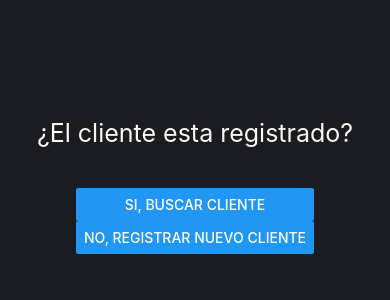
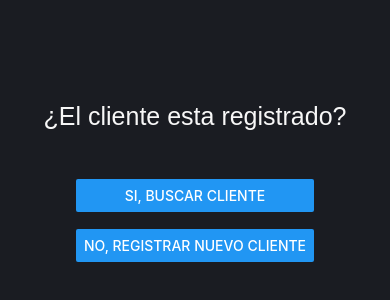
Before and after one commit to Getial/Admos-App, a React Native app: screen /NewOrder in a window 390 px wide. Shown: the part 236-536 px from the top of the page. Built offline with nearby package versions, Linux system fonts and the light colour scheme.

Commit message:
separando los stack navigation

```diff
--- a/package.json
+++ b/package.json
@@ -12,6 +12,7 @@
     "@react-navigation/bottom-tabs": "^6.5.8",
     "@react-navigation/native": "^6.1.7",
     "@react-navigation/native-stack": "^6.9.13",
+    "axios": "^1.4.0",
     "expo": "~49.0.5",
     "expo-status-bar": "~1.6.0",
     "react": "18.2.0",
--- /dev/null
+++ b/src/navigation/HomeNavigation.js
@@ -0,0 +1,20 @@
+import React from 'react'
+import { createNativeStackNavigator } from "@react-navigation/native-stack";
+
+import HomeScreen from "../screens/HomeScreen";
+import DetailOrderScreen from "../screens/DetailOrderScreen";
+
+const Stack = createNativeStackNavigator()
+
+const HomeNavigation = () => {
+  return (
+    <Stack.Navigator screenOptions={{
+        headerShown: false
+    }}>
+        <Stack.Screen name="Orders" component={HomeScreen} />
+        <Stack.Screen name="DetailOrder" component={DetailOrderScreen} />
+    </Stack.Navigator>
+  )
+}
+
+export default HomeNavigation
--- a/src/navigation/Navigation.js
+++ b/src/navigation/Navigation.js
@@ -1,46 +1,13 @@
 import React from "react";
 import { createBottomTabNavigator } from "@react-navigation/bottom-tabs";
-import { createNativeStackNavigator } from "@react-navigation/native-stack";
 import Icon from "react-native-vector-icons/FontAwesome5";
 
-import HomeScreen from "../screens/HomeScreen";
+import { colors, theme } from "../utils/desing";
 import LoginScreen from "../screens/LoginScreen";
-import IsClientRegistered from "../screens/IsClientRegistered";
-import { colors, theme } from "../utils/desing";
-import NewClientRegister from "../screens/NewClientRegister";
-import DetailOrderScreen from "../screens/DetailOrderScreen";
-import SearchClient from "../screens/SearchClient";
+import HomeNavigation from "./HomeNavigation";
+import NewOrderNavigation from "./NewOrderNavigation";
 
-const OrderStack = createNativeStackNavigator()
-const HomeStack = createNativeStackNavigator()
 const Tab = createBottomTabNavigator()
-
-const HomeStackScreen = () =>{
-    return (
-        <HomeStack.Navigator screenOptions={{
-            headerShown: false
-        }}>
-            <HomeStack.Screen name="Orders" component={HomeScreen} />
-            <HomeStack.Screen name="DetailOrder" component={DetailOrderScreen} />
-        </HomeStack.Navigator>
-    )
-}
-
-
-const NewOrderStackScreen = ({navigation}) =>{
-    React.useLayoutEffect(() => {
-        navigation.setOptions({tabBarStyle: { display: 'none'}})
-    }, [navigation])
-    return (
-        <OrderStack.Navigator screenOptions={{
-            headerShown: false
-        }}>
-            <OrderStack.Screen name="IsClientRegistered" component={IsClientRegistered} />
-            <OrderStack.Screen name="NewClientRegister" component={NewClientRegister} />
-            <OrderStack.Screen name="SearchClient" component={SearchClient} />
-        </OrderStack.Navigator>
-    )
-}
 
 
 const Navigation = () => {
@@ -53,13 +20,13 @@ const Navigation = () => {
             },
             tabBarActiveTintColor: colors[theme].card
         }}>
-            <Tab.Screen name="Home" component={HomeStackScreen} options={{
+            <Tab.Screen name="Home" component={HomeNavigation} options={{
                 tabBarLabel: "Ordenes",
                 tabBarIcon: ({color}) => (
                     <Icon name="list" color={color}/>
                 )
             }}/>
-            <Tab.Screen name="NewOrder" component={NewOrderStackScreen} options={{
+            <Tab.Screen name="NewOrder" component={NewOrderNavigation} options={{
                 tabBarLabel: "Nueva Orden",
                 tabBarIcon: ({color}) => (
                     <Icon name="plus" color={color}/>
--- /dev/null
+++ b/src/navigation/NewOrderNavigation.js
@@ -0,0 +1,24 @@
+import React from 'react'
+import { createNativeStackNavigator } from "@react-navigation/native-stack";
+import IsClientRegistered from "../screens/IsClientRegistered";
+import NewClientRegister from "../screens/NewClientRegister";
+import SearchClient from "../screens/SearchClient";
+
+const Stack = createNativeStackNavigator()
+
+const NewOrderNavigation = ({navigation}) => {
+    React.useLayoutEffect(() => {
+        navigation.setOptions({tabBarStyle: { display: 'none'}})
+    }, [navigation])
+    return (
+        <Stack.Navigator screenOptions={{
+            headerShown: false
+        }}>
+            <Stack.Screen name="IsClientRegistered" component={IsClientRegistered} />
+            <Stack.Screen name="NewClientRegister" component={NewClientRegister} />
+            <Stack.Screen name="SearchClient" component={SearchClient} />
+        </Stack.Navigator>
+    )
+}
+
+export default NewOrderNavigation
--- a/src/screens/IsClientRegistered.js
+++ b/src/screens/IsClientRegistered.js
@@ -9,9 +9,9 @@ const IsClientRegistered = ({ navigation }) => {
   return (
     <SafeAreaView style={styles.container}>
       <Text style={styles.title}>¿El cliente esta registrado?</Text>
-      <View>
-        <Button title='Si, Buscar cliente' onPress={() => navigation.navigate('SearchClient')} />
-        <Button title='No, Registrar nuevo cliente' onPress={() => navigation.navigate('NewClientRegister')} />
+      <View style={styles.buttonsContainer}>
+        <Button title='Si, Buscar cliente' style={styles.buton} onPress={() => navigation.navigate('SearchClient')} />
+        <Button title='No, Registrar nuevo cliente' style={styles.buton} onPress={() => navigation.navigate('NewClientRegister')} />
       </View>
     </SafeAreaView>
   )
@@ -27,7 +27,16 @@ const styles = StyleSheet.create({
     title: {
         color: colors[theme].title,
         fontSize: 25,
-        marginBottom: 40
+        marginBottom: 40,
+        fontFamily: fontFamily,
+    },
+    buttonsContainer: {
+        height: 100,
+        flexDirection: 'column',
+        justifyContent: 'space-around'
+    },
+    buton: {
+        fontFamily: fontFamily,
     }
 })
 
--- a/src/screens/NewClientRegister.js
+++ b/src/screens/NewClientRegister.js
@@ -1,12 +1,53 @@
-import { View, Text } from 'react-native'
+import { View, Text, TextInput, Button, StyleSheet } from 'react-native'
 import React from 'react'
+import { SafeAreaView } from 'react-native-safe-area-context';
+
+import { colors, fontFamily, theme } from '../utils/desing';
 
 const NewClientRegister = () => {
   return (
-    <View>
-      <Text>NewClientRegister</Text>
-    </View>
+    <SafeAreaView style={styles.container}>
+      <Text style={styles.title}>Nuevo Cliente</Text>
+      <View style={styles.form}>
+        <TextInput placeholder="Nombre completo" placeholderTextColor={colors[theme].placeholder} style={styles.input}/>
+        <TextInput placeholder="Numero de documento" placeholderTextColor={colors[theme].placeholder} style={styles.input}/>
+        <TextInput placeholder="Celular" placeholderTextColor={colors[theme].placeholder} style={styles.input}/>
+        <TextInput placeholder="Direccion" placeholderTextColor={colors[theme].placeholder} style={styles.input}/>
+        <TextInput placeholder="Ciudad o Municipio" placeholderTextColor={colors[theme].placeholder} style={styles.input}/>
+      </View>
+      <Button title='Guardar' style={styles.buton} onPress={() => console.log('crear nuevo usuario')} />
+    </SafeAreaView>
   )
 }
 
+const styles = StyleSheet.create({
+    container: {
+        flex: 1,
+        backgroundColor: colors[theme].background,
+        alignItems: 'center',
+        justifyContent: 'space-evenly'
+    },
+    title: {
+        // flex: 1,
+        color: colors[theme].title,
+        fontFamily: fontFamily,
+        fontSize: 35,
+        textAlign: 'center'
+    },
+    form: {
+        // flex: 2,
+        justifyContent: 'space-around'
+    },
+    input: {
+        backgroundColor: colors[theme].input,
+        color: colors[theme].text,
+        minWidth: '50%',
+        height: 40,
+        borderRadius: 4,
+        paddingLeft: 5,
+        marginBottom: 15,
+        fontFamily: fontFamily,
+    },
+})
+
 export default NewClientRegister
--- a/src/utils/desing.js
+++ b/src/utils/desing.js
@@ -19,4 +19,4 @@ export const colors = {
 
 export const theme = 'dark'
 
-export const fontFamily = 'sans-serif-light'
+export const fontFamily = 'sans-serif'
```
Also changed, not shown: 1 other file (tests, documents, lock files or other folders).
